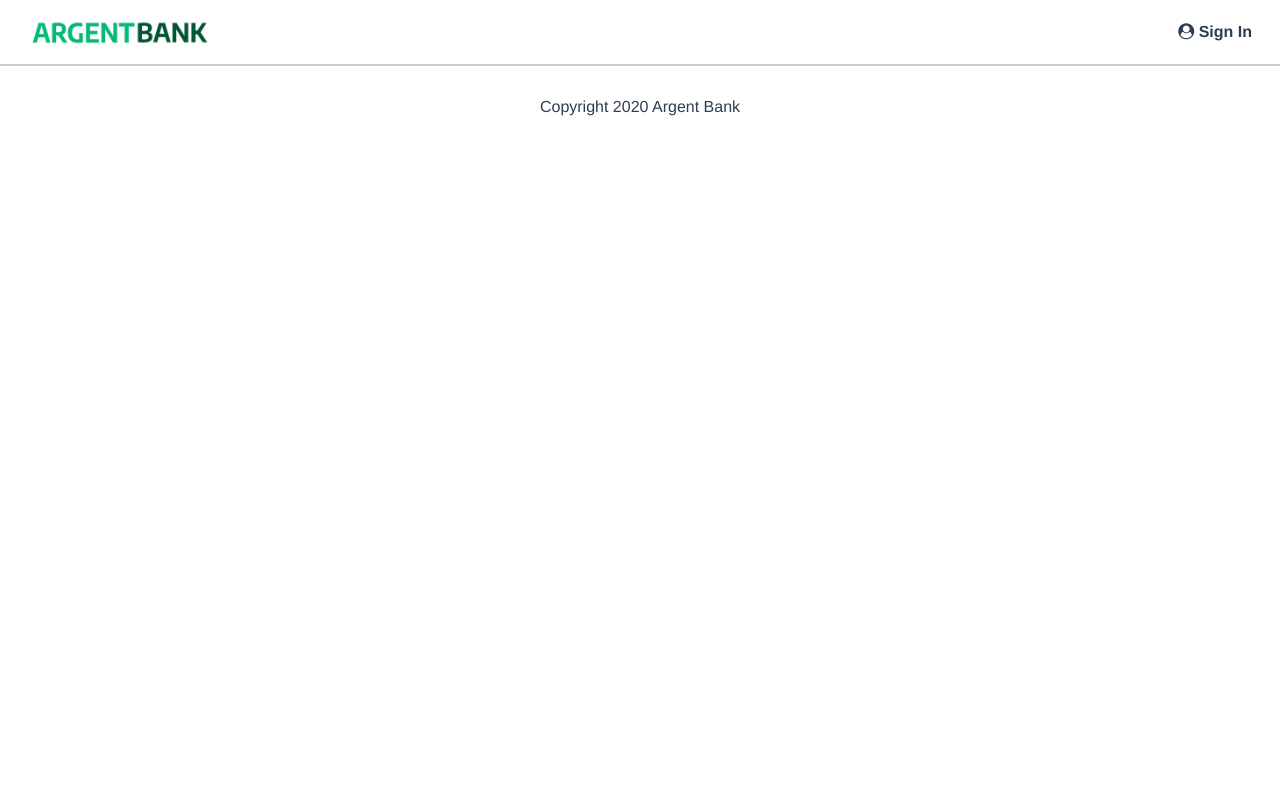
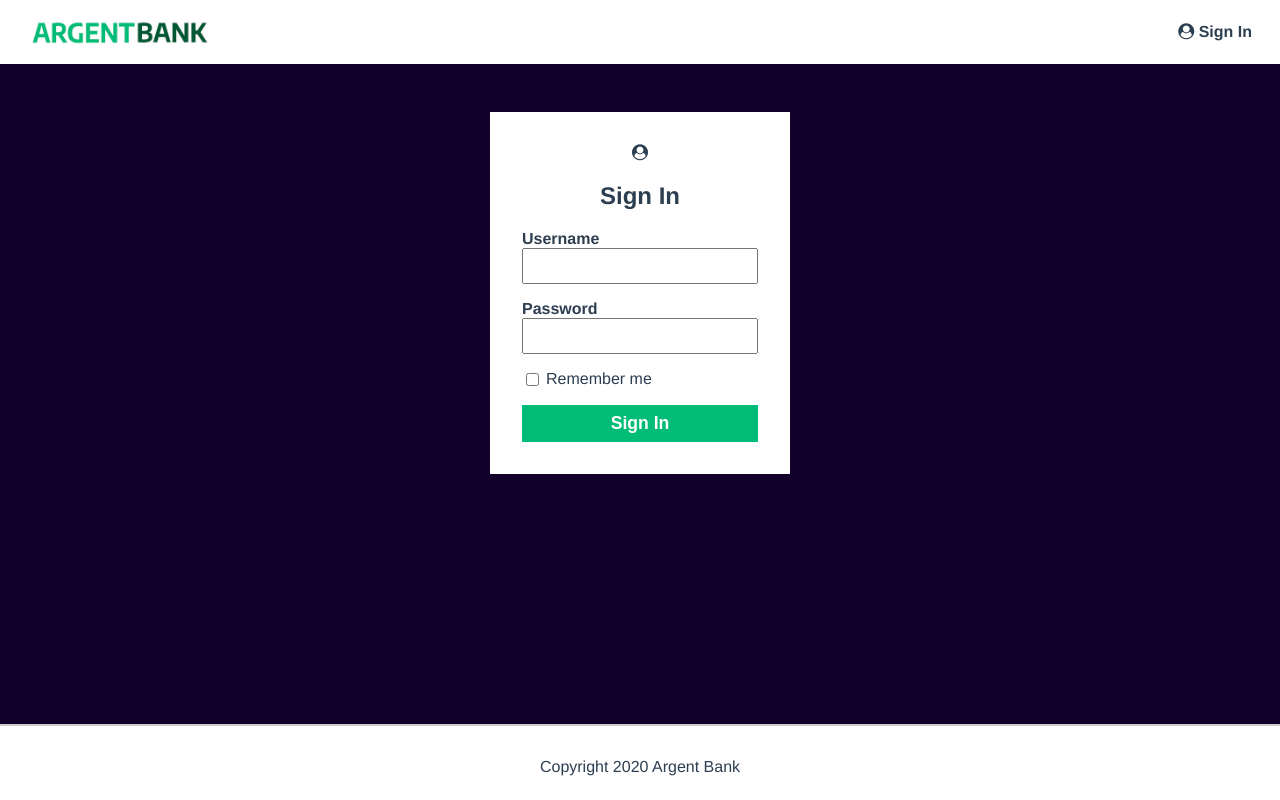
Before and after one commit to RmiMekaa/RemiRoeland_13_12-01-2021, a React (Create React App) app: page /sign-in.html in a window 1280 px wide. Built offline with nearby package versions, Linux system fonts and the light colour scheme.

Commit message:
Create SignIn / Login components

```diff
--- /dev/null
+++ b/src/components/Login/Login.jsx
@@ -0,0 +1,25 @@
+import React from "react";
+
+export function Login() {
+  return (
+    <section className="sign-in-content">
+      <i className="fa fa-user-circle sign-in-icon"></i>
+      <h1>Sign In</h1>
+      <form>
+        <div className="input-wrapper">
+          <label for="username">Username</label>
+          <input type="text" id="username" />
+        </div>
+        <div className="input-wrapper">
+          <label for="password">Password</label>
+          <input type="password" id="password" />
+        </div>
+        <div className="input-remember">
+          <input type="checkbox" id="remember-me" />
+          <label for="remember-me">Remember me</label>
+        </div>
+        <button className="sign-in-button">Sign In</button>
+      </form>
+    </section>
+  )
+}
--- /dev/null
+++ b/src/components/Login/Login.scss
@@ -0,0 +1,53 @@
+.sign-in-button {
+  display: block;
+  width: 100%;
+  padding: 8px;
+  font-size: 1.1rem;
+  font-weight: bold;
+  margin-top: 1rem;
+  border-color: #00bc77;
+  background-color: #00bc77;
+  color: #fff;
+  border: none;
+  cursor: pointer;
+  &:hover {
+    text-decoration: underline;
+  }
+}
+
+.sign-in-content {
+  box-sizing: border-box;
+  background-color: white;
+  width: 300px;
+  margin: 0 auto;
+  margin-top: 3rem;
+  padding: 2rem;
+}
+
+.sign-in-icon {
+  font-size: 1rem;
+}
+
+.input-remember {
+  display: flex;
+}
+
+.input-remember label {
+  margin-left: 0.25rem;
+}
+
+.input-wrapper {
+  display: flex;
+  flex-direction: column;
+  text-align: left;
+  margin-bottom: 1rem;
+}
+
+.input-wrapper label {
+  font-weight: bold;
+}
+
+.input-wrapper input {
+  padding: 5px;
+  font-size: 1.2rem;
+}
--- a/src/index.jsx
+++ b/src/index.jsx
@@ -4,6 +4,7 @@
 import { MainNav } from './components/MainNav/MainNav';
 import { Footer } from './components/Footer/Footer';
 import { HomePage } from './pages/HomePage';
+import { SignIn } from './pages/SignIn/SignIn';
 import './main.scss';
 
 
@@ -13,6 +14,7 @@
     <Router>
       <Routes>
         <Route path="/" element={<HomePage />} />
+        <Route path="/sign-in.html" element={<SignIn />} />
       </Routes>
     </Router>
     <Footer />
--- a/src/main.scss
+++ b/src/main.scss
@@ -3,6 +3,14 @@
 @import "./components/Hero/Hero.scss";
 @import "./components/Features/Features.scss";
 @import "./components/Footer/Footer.scss";
+@import "./components/Login/Login.scss";
+@import "./pages/SignIn/SignIn.scss";
+
+#root {
+  min-height: 100vh;
+  display: flex;
+  flex-direction: column;
+}
 
 html {
   font-family: Avenir, Helvetica, Arial, sans-serif;
@@ -19,14 +27,6 @@
   min-height: 100vh;
 }
 
-.main {
-  flex: 1;
-}
-
-.bg-dark {
-  background-color: #12002b;
-}
-
 .sr-only {
   border: 0 !important;
   clip: rect(1px, 1px, 1px, 1px) !important; /* 1 */
--- /dev/null
+++ b/src/pages/SignIn/SignIn.jsx
@@ -0,0 +1,11 @@
+import React from 'react';
+import { Login } from '../../components/Login/Login';
+
+export function SignIn() {
+
+  return (
+    <main className='main bg-dark'>
+      <Login />
+    </main>
+  )
+}
--- /dev/null
+++ b/src/pages/SignIn/SignIn.scss
@@ -0,0 +1,7 @@
+.main {
+  flex: 1;
+}
+
+.bg-dark {
+  background-color: #12002b;
+}
```
